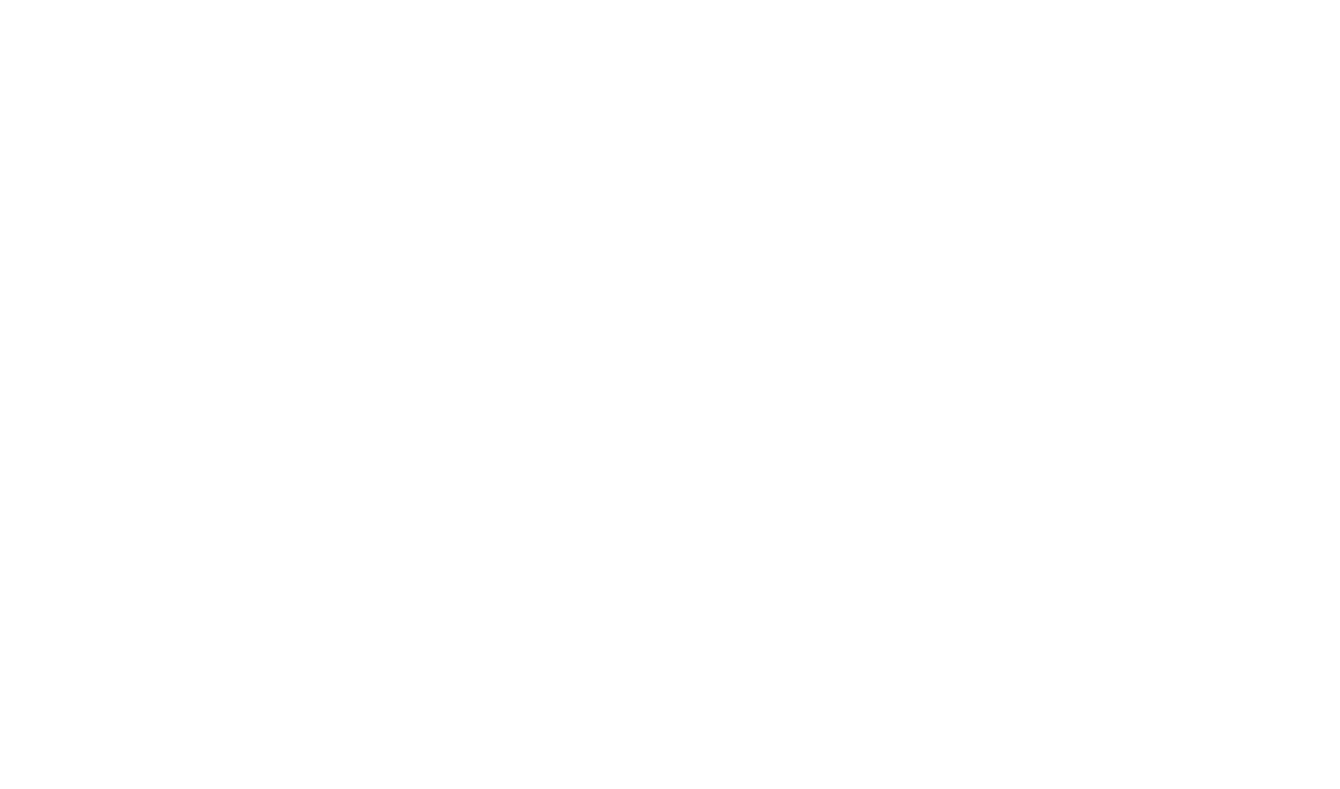
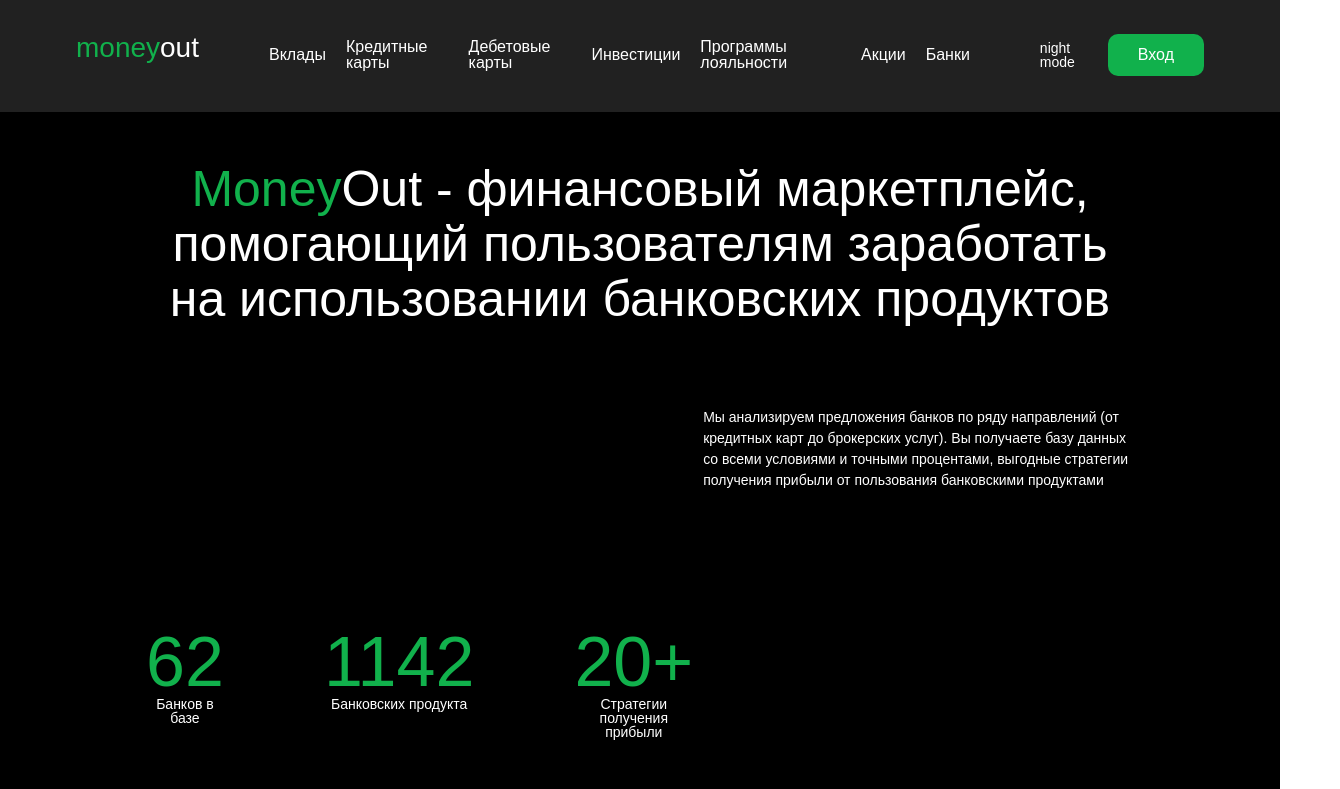
Before and after one commit to max7891112/Money-out-of-thin-air, a React (Vite) app: page / in a window 1280 px wide. Shown: the part 731-1520 px from the top of the page, 1340 px wide, since content can reach past the window. Before the commit the page ends 800 px from the top, so only its background shows below. Built offline with nearby package versions, Linux system fonts and the light colour scheme.

Commit message:
ver. 1.0.8 without my errors in console

```diff
--- a/src/App.tsx
+++ b/src/App.tsx
@@ -14,19 +14,18 @@ import { ChoosePage } from "./pages/choosePage/components/ChoosePage";
 import { PopUp } from "./pages/choosePage/components/PopUp/PopUp";
 
 export const App = () => {
-
   return (
     <>
       <Wrapper>
-        {/* <Header />
         <SloganBlock />
+        <Header />
         <AboutUs />
         <ChooseProduct />
         <Strategy />
         <TestBlock />
         <Questions />
-        <ChoosePage /> */}
-        <PopUp/>
+        <ChoosePage />
+        <PopUp />
       </Wrapper>
     </>
   );
--- a/src/components/AboutUs/AboutUs.tsx
+++ b/src/components/AboutUs/AboutUs.tsx
@@ -1,5 +1,6 @@
 import clsx from "clsx";
 import style from "./aboutUs.module.scss";
+import {v4 as uuid} from 'uuid';
 
 type figureType = {
   number: string;
@@ -28,7 +29,7 @@ export const AboutUs = () => {
             <div className={style.figures}>
               {figuries.map((item) => {
                 return (
-                  <div className={style.figure}>
+                  <div key={uuid()} className={style.figure}>
                     <p className={style.number}>{item.number}</p>
                     <p className={clsx(style.description, "_white-color")}>
                       {item.description}
--- a/src/components/Questions/Questions.tsx
+++ b/src/components/Questions/Questions.tsx
@@ -2,6 +2,7 @@
 import clsx from "clsx";
 import { Slider } from "./Slider";
 import style from "./questions.module.scss";
+
 
 // const data = [
 //   "Кредитные карты для путешествий",
--- a/src/components/chooseProduct/ChooseProduct.tsx
+++ b/src/components/chooseProduct/ChooseProduct.tsx
@@ -1,6 +1,7 @@
 import { CardItemProduct } from "../../UI/cardItemProduct/CardItemProduct";
 import style from "./chooseProduct.module.scss";
 import clsx from "clsx";
+import { v4 as uuid } from "uuid";
 
 type productType = {
   name: string;
@@ -34,6 +35,7 @@ export const ChooseProduct = () => {
                 <CardItemProduct
                   nameProduct={item.name}
                   countOffer={item.count}
+                  key={uuid()}
                 />
               );
             })}
--- a/src/components/header/Header.tsx
+++ b/src/components/header/Header.tsx
@@ -1,5 +1,6 @@
 import { Button } from "../../UI/Button/Button";
 import style from "./header.module.scss";
+import {v4 as uuid} from 'uuid';
 
 type baseTitleType =
   | "Вклады"
@@ -32,7 +33,7 @@ export const Header = () => {
 
             <div className={style.base}>
               {baseTitle.map((item) => (
-                <div>{item}</div>
+                <div key={uuid()}>{item}</div>
               ))}
             </div>
 
--- a/src/pages/choosePage/components/PopUp/PopUp.tsx
+++ b/src/pages/choosePage/components/PopUp/PopUp.tsx
@@ -13,6 +13,7 @@ import { useState } from "react";
 import { CustomSvgIcon } from "./UI/checkArrow/CheckArrow";
 import { CrossSvg } from "./UI/crossSvg/CrossSvg";
 import { Button } from "../../../../UI/Button/Button";
+import {v4 as uuid} from 'uuid';
 
 type ParametrType = "Кредитный лимит" | "Сумма на снятие" | "Процентная ставка";
 type ParametrsType = { title: ParametrType; symbol: "$" | "₽" | "€" | "%" };
@@ -44,7 +45,7 @@ export const PopUp = () => {
                 <div className={style.leftPart}>
                   {parametrs.map((item) => {
                     return (
-                      <div className={style.itemBorders}>
+                      <div key={uuid()} className={style.itemBorders}>
                         <p className={style.itemNames}>{item.title}</p>
                         <div className={style.valuesBorder}>
                           <InputValue text="от" currency={item.symbol} />
```
Also changed, not shown: src/components/Questions/Slider.tsx (+8 -6 lines).
